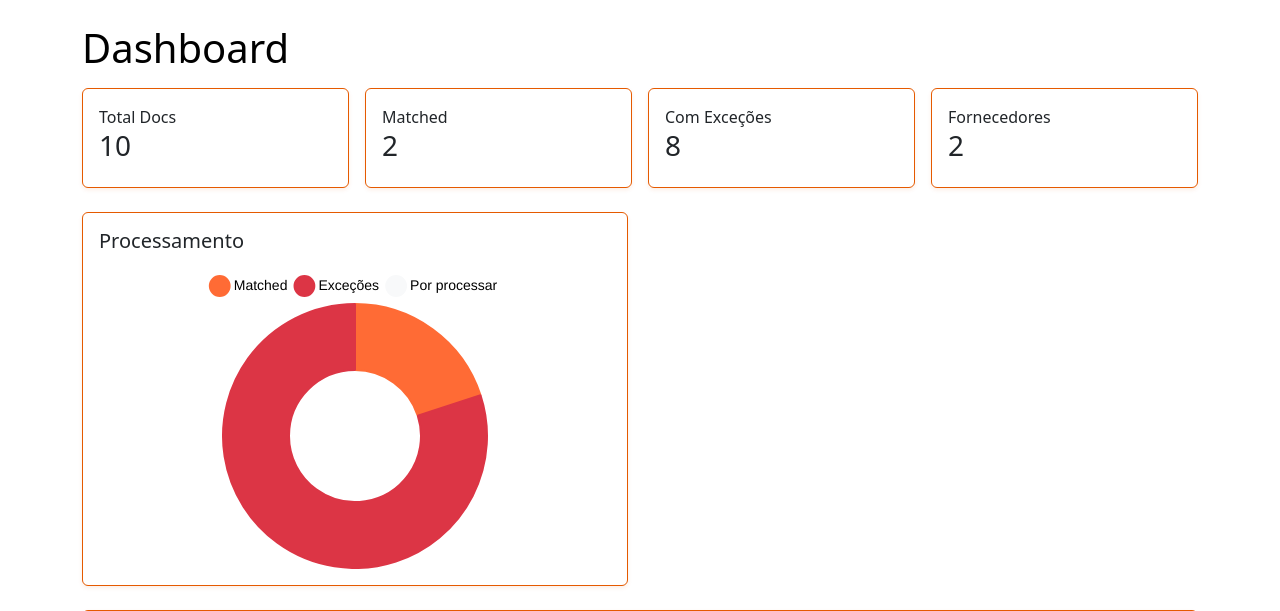
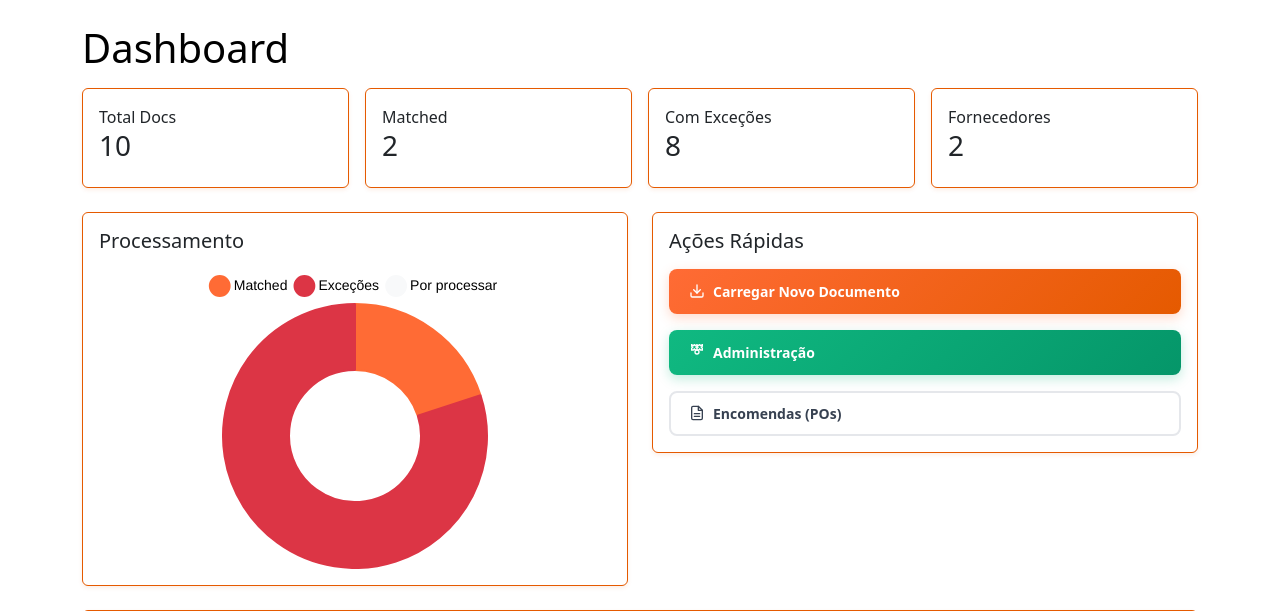
Before and after one commit to bernardo-marsshot/Colmol, a Django app: page / in a window 1280 px wide. Shown: the part 58-669 px from the top of the page. Run offline with Django 5.2, Linux system fonts and the light colour scheme; data comes from the database, SQL or seed files in the repository.

Commit message:
Add quick action buttons and update dashboard chart data
Adds a new "Quick Actions" section to the dashboard.html template with links to upload documents, administration, and POs. Also updates the data calculation for the dashboard's KPI chart and adds styling for the new secondary button.

Replit-Commit-Author: Agent
Replit-Commit-Session-Id: a22c694e-5827-4bd3-a661-e7591e9eeaa1
Replit-Commit-Checkpoint-Type: full_checkpoint
Replit-Commit-Screenshot-Url: https://storage.googleapis.com/screenshot-production-us-central1/ded4662a-0092-48bc-9710-6cd245f7f229/a22c694e-5827-4bd3-a661-e7591e9eeaa1/pTjwnG9

```diff
--- a/templates/base.html
+++ b/templates/base.html
@@ -141,10 +141,39 @@
       flex-shrink: 0;
     }
 
+    .btn-bizneo-secondary {
+      background: transparent;
+      border: 2px solid #e5e7eb;
+      border-radius: 8px;
+      padding: 10px 18px;
+      color: #374151;
+      font-size: 14px;
+      font-weight: 600;
+      cursor: pointer;
+      transition: all 0.2s ease;
+      text-decoration: none;
+      display: inline-flex;
+      align-items: center;
+      gap: 8px;
+    }
+
+    .btn-bizneo-secondary:hover {
+      border-color: #FF6B35;
+      color: #FF6B35;
+      background: #fff5f1;
+      text-decoration: none;
+      transform: translateY(-1px);
+    }
+
+    .btn-bizneo-secondary:active {
+      transform: translateY(0);
+    }
+
     /* Responsividade dos botões */
     @media (max-width: 768px) {
       .btn-bizneo-primary,
-      .btn-bizneo-success {
+      .btn-bizneo-success,
+      .btn-bizneo-secondary {
         width: 100%;
         justify-content: center;
         margin-bottom: 8px;
--- a/templates/dashboard.html
+++ b/templates/dashboard.html
@@ -14,6 +14,37 @@
     <div class="card p-3">
       <h5 class="mb-3">Processamento</h5>
       <canvas id="kpiChart" style="max-height: 300px;"></canvas>
+    </div>
+  </div>
+  <div class="col-md-6">
+    <div class="card p-3">
+      <h5 class="mb-3">Ações Rápidas</h5>
+      <div class="d-grid gap-3">
+        <a href="/upload/" class="btn-bizneo-primary">
+          <svg width="16" height="16" viewBox="0 0 24 24" fill="none" xmlns="http://www.w3.org/2000/svg">
+            <path d="M21 15v4a2 2 0 0 1-2 2H5a2 2 0 0 1-2-2v-4" stroke="currentColor" stroke-width="2" stroke-linecap="round" stroke-linejoin="round"/>
+            <polyline points="7,10 12,15 17,10" stroke="currentColor" stroke-width="2" stroke-linecap="round" stroke-linejoin="round"/>
+            <line x1="12" y1="15" x2="12" y2="3" stroke="currentColor" stroke-width="2" stroke-linecap="round" stroke-linejoin="round"/>
+          </svg>
+          Carregar Novo Documento
+        </a>
+        <a href="/admin/" class="btn-bizneo-success">
+          <svg width="16" height="16" viewBox="0 0 24 24" fill="none" xmlns="http://www.w3.org/2000/svg">
+            <circle cx="12" cy="12" r="3" stroke="currentColor" stroke-width="2"/>
+            <path d="m12 1 1.5 1.5L16 1l1.5 1.5L20 1v2.5L18.5 5 20 6.5V9h-2.5L16 7.5 14.5 9H12V6.5L13.5 5 12 3.5 10.5 5 12 6.5V9H9.5L8 7.5 6.5 9H4V6.5L5.5 5 4 3.5V1l2.5 1.5L8 1l1.5 1.5L12 1Z" stroke="currentColor" stroke-width="2"/>
+          </svg>
+          Administração
+        </a>
+        <a href="/po/" class="btn-bizneo-secondary">
+          <svg width="16" height="16" viewBox="0 0 24 24" fill="none" xmlns="http://www.w3.org/2000/svg">
+            <path d="M14 2H6a2 2 0 0 0-2 2v16a2 2 0 0 0 2 2h12a2 2 0 0 0 2-2V8z" stroke="currentColor" stroke-width="2" stroke-linecap="round" stroke-linejoin="round"/>
+            <polyline points="14,2 14,8 20,8" stroke="currentColor" stroke-width="2" stroke-linecap="round" stroke-linejoin="round"/>
+            <line x1="16" y1="13" x2="8" y2="13" stroke="currentColor" stroke-width="2" stroke-linecap="round" stroke-linejoin="round"/>
+            <line x1="16" y1="17" x2="8" y2="17" stroke="currentColor" stroke-width="2" stroke-linecap="round" stroke-linejoin="round"/>
+          </svg>
+          Encomendas (POs)
+        </a>
+      </div>
     </div>
   </div>
 </div>
@@ -45,7 +76,7 @@ new Chart(ctx, {
   data: {
     labels: ['Matched','Exceções','Por processar'],
     datasets: [{
-      data: [{{ matched }}, {{ exceptions }}, {{ total_docs|add:'-0' }} - ({{ matched }} + {{ exceptions }}) ],
+      data: [{{ matched }}, {{ exceptions }}, {{ total_docs }} - {{ matched }} - {{ exceptions }}],
       backgroundColor: [
         '#FF6B35',  // Laranja do cliente para documentos matched
         '#DC3545',  // Vermelho para exceções
```
